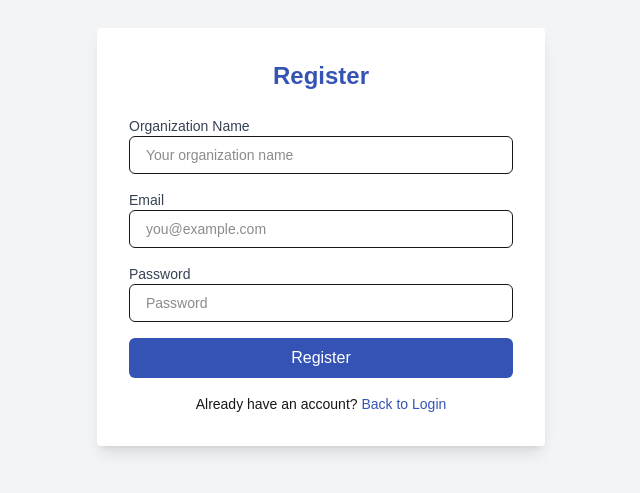
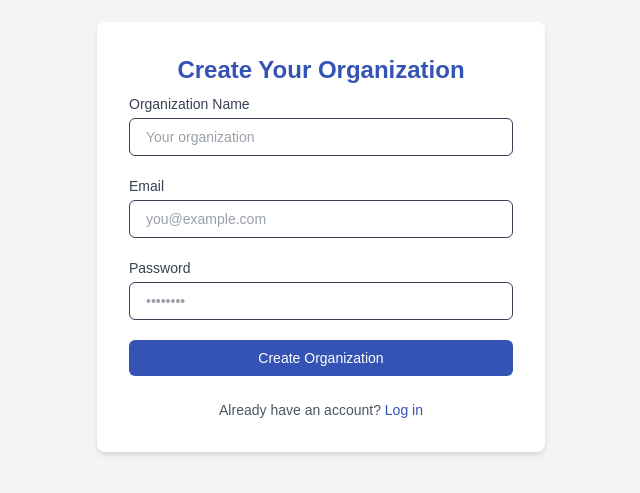
Before and after one commit to EmreArapcicUevak/Smart-Attendance-System, a Next.js app in the folder Frontend/: page /register in a window 1280 px wide. Shown: the part 163-656 px from the top of the page, without its empty margins (319-959 px from the left). Built offline with nearby package versions, Linux system fonts and the light colour scheme.

Commit message:
Prefinal changes on login and register, small changes on staff dashboard

```diff
--- a/Frontend/src/app/login/page.tsx
+++ b/Frontend/src/app/login/page.tsx
@@ -55,15 +55,6 @@ export default function HomePage() {
             className="w-full border border-[#3553B5] text-[#3553B5] py-3 rounded-lg font-semibold hover:bg-[#EFF1FA] transition"
             onClick={() => router.push('/register')}
           >
-            Register
-          </button>
-
-          {/* Create Organization Button */}
-          <button
-            type="button"
-            className="w-full border border-[#AAA6A6] text-[#AAA6A6] py-3 rounded-lg font-semibold hover:bg-gray-100 transition"
-            onClick={() => router.push('/create-organization')}
-          >
             Create Organization
           </button>
         </form>
--- a/Frontend/src/app/register/page.tsx
+++ b/Frontend/src/app/register/page.tsx
@@ -6,13 +6,11 @@ import { useRouter } from 'next/navigation';
 export default function RegisterPage() {
   const router = useRouter();
 
-  // Form state
   const [organizationName, setOrganizationName] = useState('');
   const [email, setEmail] = useState('');
   const [password, setPassword] = useState('');
   const [message, setMessage] = useState('');
 
-  // Form submission handler
   const handleSubmit = async (e: React.FormEvent) => {
     e.preventDefault();
 
@@ -28,26 +26,25 @@ export default function RegisterPage() {
         body: JSON.stringify({ organizationName, email, password }),
       });
 
-      if (!response.ok) {
-        throw new Error('Registration failed');
-      }
+      if (!response.ok) throw new Error('Registration failed');
 
       setMessage('Organization registered successfully!');
       setOrganizationName('');
       setEmail('');
       setPassword('');
 
-      // Redirect to login after successful registration
-      setTimeout(() => router.push('/'), 1500);
+      setTimeout(() => router.push('/login'), 1500);
     } catch (error) {
       setMessage('Error during registration. Please try again.');
     }
   };
 
   return (
-    <div className="min-h-screen flex items-center justify-center bg-gray-100">
-      <div className="bg-white p-8 rounded shadow-lg w-full max-w-md">
-        <h2 className="text-2xl font-semibold text-[#3553B5] mb-6 text-center">Register</h2>
+    <div className="min-h-screen flex items-center justify-center bg-gray-100 px-4">
+      <div className="bg-white p-8 rounded-lg shadow-md w-full max-w-md">
+        <h2 className="text-2xl font-bold text-center text-[#3553B5] mb-2">
+          Create Your Organization
+        </h2>
 
 
         {message && (
@@ -58,57 +55,57 @@ export default function RegisterPage() {
 
         <form onSubmit={handleSubmit} className="space-y-4">
           <div>
-            <label className="block text-sm font-medium text-gray-700">Organization Name</label>
+            <label className="block text-sm font-medium text-gray-700 mb-1">Organization Name</label>
             <input
               type="text"
-              placeholder="Your organization name"
               value={organizationName}
               onChange={(e) => setOrganizationName(e.target.value)}
-              className="w-full px-4 py-2 border rounded-md text-sm"
+              placeholder="Your organization"
+              className="w-full px-4 py-2 border rounded-md text-sm text-gray-700 mb-1"
               required
             />
           </div>
 
           <div>
-            <label className="block text-sm font-medium text-gray-700">Email</label>
+            <label className="block text-sm font-medium text-gray-700 mb-1">Email</label>
             <input
               type="email"
-              placeholder="you@example.com"
               value={email}
               onChange={(e) => setEmail(e.target.value)}
-              className="w-full px-4 py-2 border rounded-md text-sm"
+              placeholder="you@example.com"
+              className="w-full px-4 py-2 border rounded-md text-sm text-gray-700 mb-1"
               required
             />
           </div>
 
           <div>
-            <label className="block text-sm font-medium text-gray-700">Password</label>
+            <label className="block text-sm font-medium text-gray-700 mb-1">Password</label>
             <input
               type="password"
-              placeholder="Password"
               value={password}
               onChange={(e) => setPassword(e.target.value)}
-              className="w-full px-4 py-2 border rounded-md text-sm"
+              placeholder="••••••••"
+              className="w-full px-4 py-2 border rounded-md text-sm text-gray-700 mb-1"
               required
             />
           </div>
 
           <button
             type="submit"
-            className="w-full py-2 bg-[#3553B5] text-white rounded-md hover:bg-blue-700"
+            className="w-full py-2 bg-[#3553B5] text-white rounded-md text-sm font-medium hover:bg-blue-700 transition"
           >
-            Register
+            Create Organization
           </button>
         </form>
 
-        <div className="mt-4 text-sm text-center">
-  Already have an account?{' '}
-  <button
-    onClick={() => router.push('/login')}
-    className="text-[#3553B5] hover:underline"
-  >
-    Back to Login
-  </button>
+        <div className="mt-6 text-center text-sm">
+          <span className="text-gray-600">Already have an account?</span>{' '}
+          <button
+            onClick={() => router.push('/login')}
+            className="text-[#3553B5] font-medium hover:underline"
+          >
+            Log in
+          </button>
         </div>
       </div>
     </div>
--- a/Frontend/src/app/staff/dashboard/page.tsx
+++ b/Frontend/src/app/staff/dashboard/page.tsx
@@ -41,7 +41,7 @@ export default function StaffDashboard() {
   Add Time Intervals
 </button>
 
-    <button className="text-left hover:text-gray-200">Settings</button>
+
   </nav>
   <div className="mt-auto">
     <button
```
